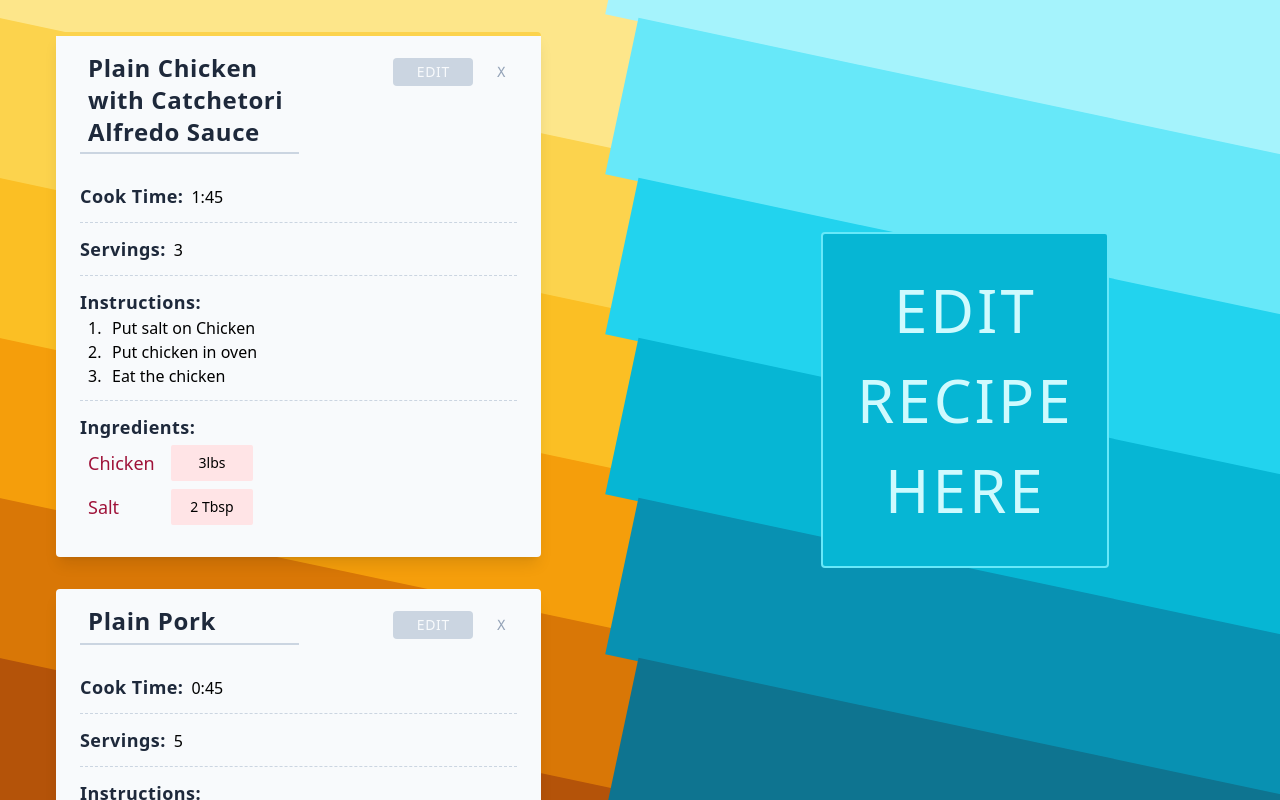
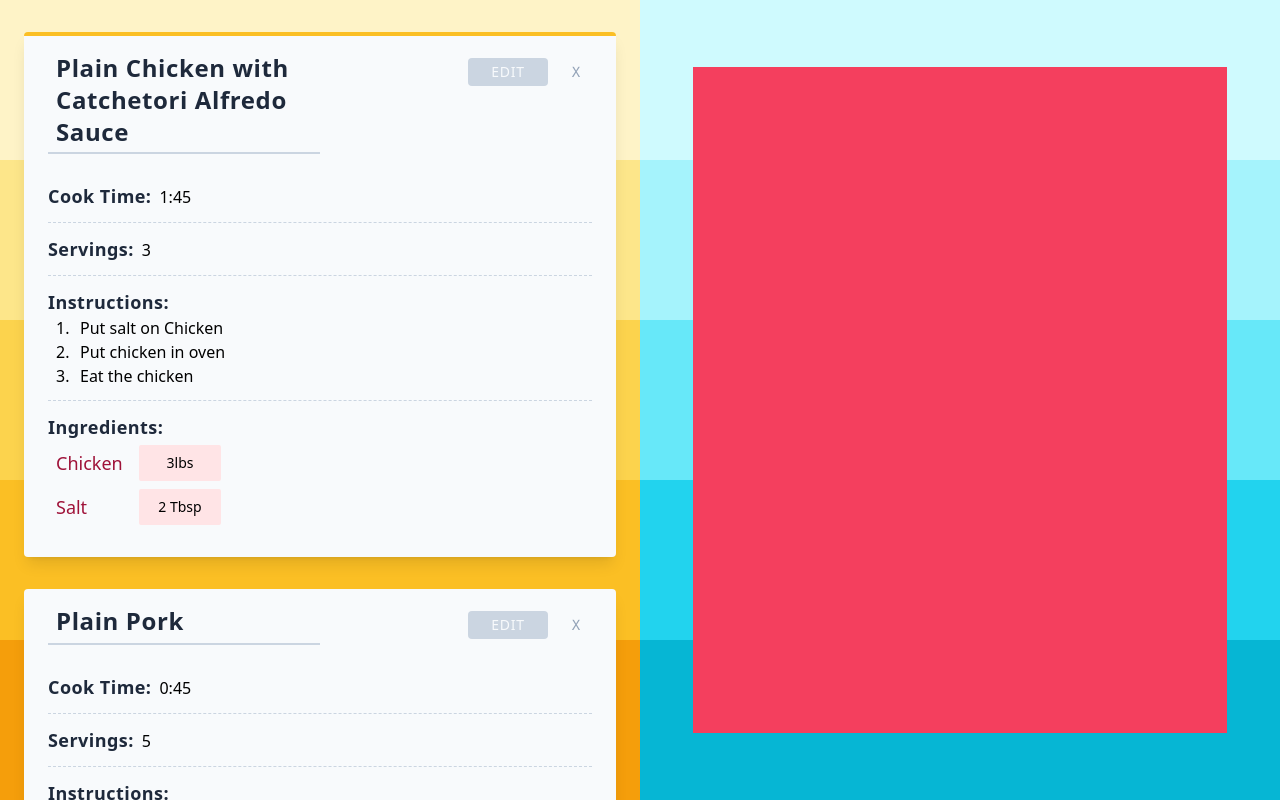
Before and after one commit to Zetrick/cooking_with_react, a React (Create React App) app: page / in a window 1280 px wide. Shown: the top 800 px of the page. Built offline with nearby package versions, Linux system fonts and the light colour scheme.

Commit message:
Added useeffect

```diff
--- a/src/Components/App.js
+++ b/src/Components/App.js
@@ -1,18 +1,35 @@
-import React, { useState, useContext } from "react";
+import React, { useState, useEffect } from "react";
 import { v4 as uuidv4 } from "uuid";
 import RecipeList from "./RecipeList";
+import RecipeEdit from "./RecipeEdit";
 import Background from "./Background";
 import "../index.css";
 
 export const RecipeContext = React.createContext();
 
-let a1 = "first:border-t-amber-300";
-let a2 = "first:border-t-amber-100";
-let c1 = "first:border-t-cyan-300";
+const LOCAL_STORAGE_KEY = "Cooking_With_React.Recipes";
+
+// first:border-t-amber-400
+// first:border-t-amber-100
+// first:border-t-cyan-400
 
 function App() {
   const [recipes, setRecipes] = useState(sampleRecipes);
 
+  useEffect(() => {
+    console.log("All done rendering... calling the [] useEffect");
+    const recipesJSON = localStorage.getItem(LOCAL_STORAGE_KEY);
+    if (recipesJSON) {
+      setRecipes(JSON.parse(recipesJSON));
+      console.log("Setting recipes from Local Storage...");
+    }
+  }, []);
+
+  useEffect(() => {
+    console.log("recipes array changed... Setting Local Storage to: ", recipes);
+    localStorage.setItem(LOCAL_STORAGE_KEY, JSON.stringify(recipes));
+    return () => console.log("Recipes set!");
+  }, [recipes]);
 
   const handleRecipeAddFunc = () => {
     const newRecipe = {
@@ -31,16 +48,16 @@ function App() {
     };
 
     setRecipes([...recipes, newRecipe]);
-  }
+  };
 
   const handleRecipeDeleteFunc = (id_of_recipe) => {
-    setRecipes(recipes.filter( recipe => recipe.id !== id_of_recipe));
-  }
+    setRecipes(recipes.filter((recipe) => recipe.id !== id_of_recipe));
+  };
 
   const recipeContextValue = {
     handleRecipeAdd: handleRecipeAddFunc,
-    handleRecipeDelete: handleRecipeDeleteFunc
-  }
+    handleRecipeDelete: handleRecipeDeleteFunc,
+  };
 
   return (
     <div className="">
@@ -53,7 +70,7 @@ function App() {
       {/* CONTAINER FOR RECIPE CARDS & EDIT SECTION */}
       <div className="relative z-10 flex">
         {/* RECIPE CARD CONTAINER */}
-        <div className="ml-8 h-screen w-5/12">
+        <div className="w-1/2">
           <RecipeContext.Provider value={recipeContextValue}>
             <RecipeList
               color="amber" //
@@ -63,16 +80,9 @@ function App() {
         </div>
         {/* EDIT SECTION CONTAINER */}
         {/* RELATIVE PARENT */}
-        <div className="relative flex items-center">
-          {/* FIXED CHILD */}
-          <div className="fixed ml-20 flex h-1/2 w-1/2 justify-center p-8">
-            {/* CONTENT */}
-            <div className="flex h-full w-1/2 cursor-pointer items-center justify-center rounded border-2 border-cyan-300 bg-cyan-500 hover:brightness-105">
-              <p className="text-center text-6xl leading-normal tracking-wider text-cyan-100">
-                EDIT RECIPE HERE
-              </p>
-            </div>
-          </div>
+        <div className="w-1/2 h-screen flex justify-center items-center">
+          {/* FIXED CHILD - RECIPE EDIT */}
+          <RecipeEdit />
         </div>
       </div>
     </div>
--- a/src/Components/Background.js
+++ b/src/Components/Background.js
@@ -6,7 +6,7 @@ export default function Background(props) {
   return (
     <div className="w-1/2">
       {colors_arr.map((color, ind) => {
-        return <div className={`h-40 -translate-x-10 w-[2000px] ${colors_arr[ind]} rotate-12 3xl:-translate-x-32 xl:-translate-y-24`} key={uuidv4()}></div>
+        return <div className={`h-40 ${colors_arr[ind]}`} key={uuidv4()}></div>
       })}
     </div>
   );
--- a/src/Components/Recipe.js
+++ b/src/Components/Recipe.js
@@ -6,7 +6,7 @@ export default function Recipe(props) {
   const value = useContext(RecipeContext);
   return (
     // CARD
-    <div className={`first:border-t-${props.color}-300 px-6 py-4 mb-8 rounded shadow-lg first:border-t-4 border-slate-300 bg-slate-50`}>
+    <div className={`first:border-t-${props.color}-400 px-6 py-4 mb-8 rounded shadow-lg first:border-t-4 border-slate-300 bg-slate-50`}>
       {/* CARD CONTENTS */}
       <div className="flex justify-between mb-4">
         {/* TITLE */}
--- /dev/null
+++ b/src/Components/RecipeEdit.js
@@ -0,0 +1,9 @@
+import React from "react";
+
+export default function RecipeEdit() {
+  return (
+    <div className="fixed h-5/6 w-5/12 bg-rose-500 z-40">
+
+    </div>
+  );
+}
--- a/src/Components/RecipeList.js
+++ b/src/Components/RecipeList.js
@@ -6,7 +6,7 @@ export default function RecipeList(props) {
   const value = useContext(RecipeContext);
   return (
     // LIST
-    <div className="mx-auto flex max-w-3xl flex-col px-6 py-8 pb-20">
+    <div className="flex max-w-3xl flex-col px-6 py-8 pb-20">
       {/* RECIPE CARDS */}
       {props.recipes.map((recipe, ind) => {
         return (
```
